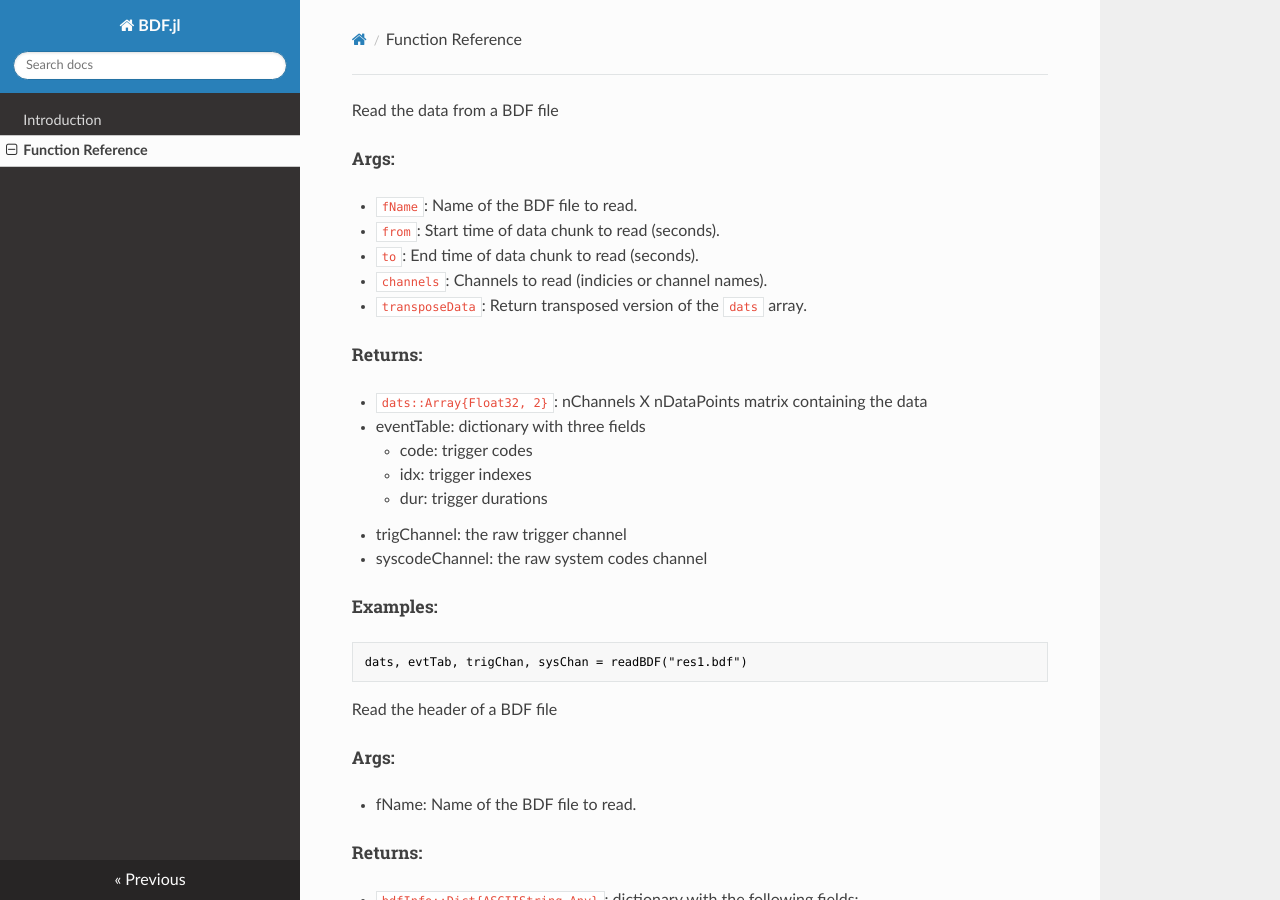
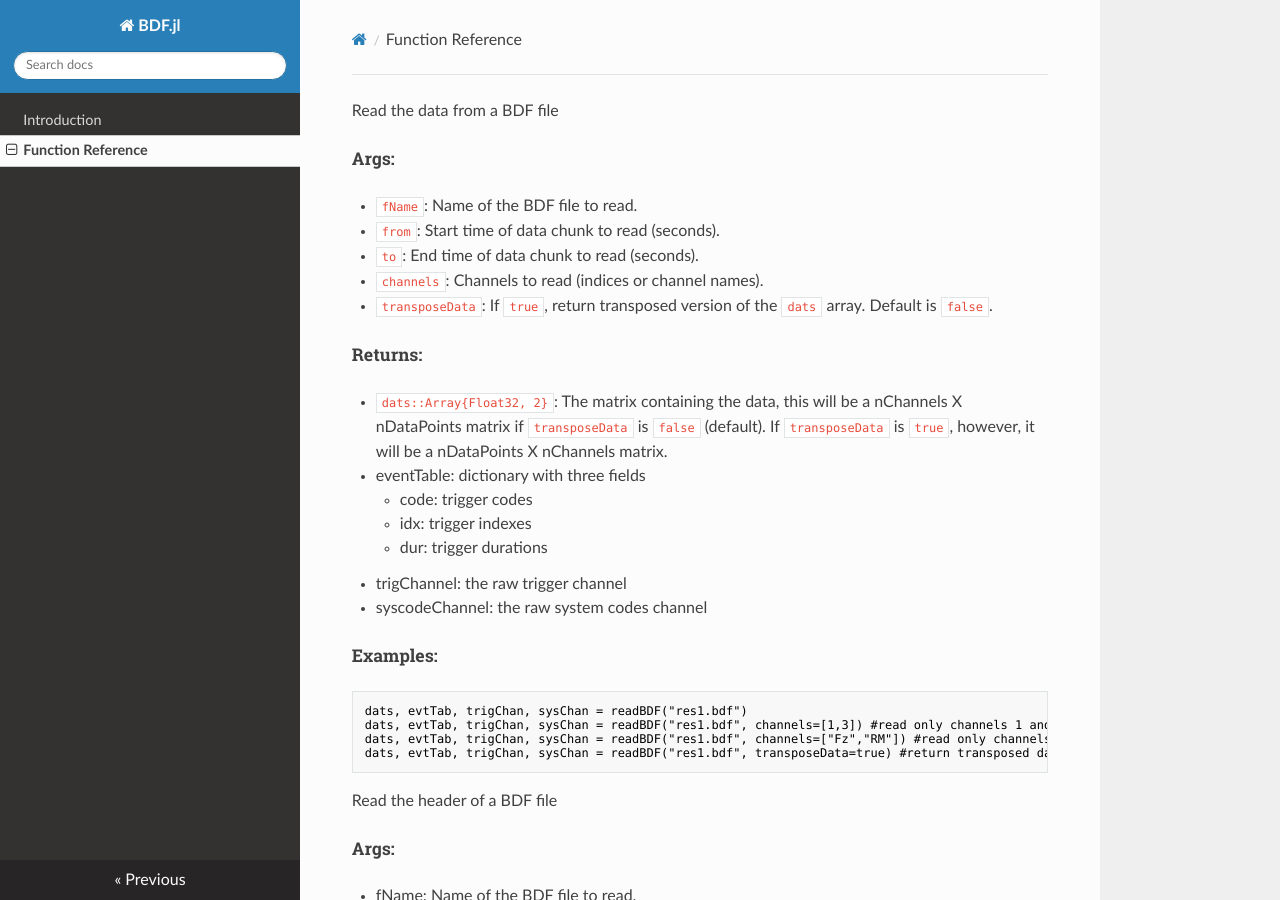
Before and after one commit to sam81/BDF.jl, an MkDocs documentation site: the page built from docs/API.md, in a window 1280 px wide and 900 px high. Built offline with MkDocs 1.6.1, drawn with Linux system fonts in a browser that asks for light colours; nearby versions of some CDN libraries; old or Windows-style settings are respelled for this version of MkDocs.

Commit message:
Added examples of new transposeData and channel selection functionality in docs

````diff
--- a/docs/API.md
+++ b/docs/API.md
@@ -5,12 +5,13 @@ Read the data from a BDF file
 * `fName`: Name of the BDF file to read.
 * `from`: Start time of data chunk to read (seconds).
 * `to`: End time of data chunk to read (seconds).
-* `channels`: Channels to read (indicies or channel names).
-* `transposeData`: Return transposed version of the `dats` array.
+* `channels`: Channels to read (indices or channel names).
+* `transposeData`: If `true`, return transposed version of the `dats` array. Default is `false`.
 
 ##### Returns:
 
-* `dats::Array{Float32, 2}`: nChannels X nDataPoints matrix containing the data
+* `dats::Array{Float32, 2}`: The matrix containing the data, this will be a nChannels X nDataPoints matrix if `transposeData` is `false` (default).
+                             If `transposeData` is `true`, however, it will be a nDataPoints X nChannels matrix.
 * eventTable: dictionary with three fields
     * code: trigger codes
     * idx: trigger indexes
@@ -23,6 +24,9 @@ Read the data from a BDF file
 
 ```julia
 dats, evtTab, trigChan, sysChan = readBDF("res1.bdf")
+dats, evtTab, trigChan, sysChan = readBDF("res1.bdf", channels=[1,3]) #read only channels 1 and 3
+dats, evtTab, trigChan, sysChan = readBDF("res1.bdf", channels=["Fz","RM"]) #read only channels Fz and RM
+dats, evtTab, trigChan, sysChan = readBDF("res1.bdf", transposeData=true) #return transposed data matrix (i.e. nDataPoints X nChannels)
 ```
 
 Read the header of a BDF file
````
Also changed, not shown: 1 other file.
